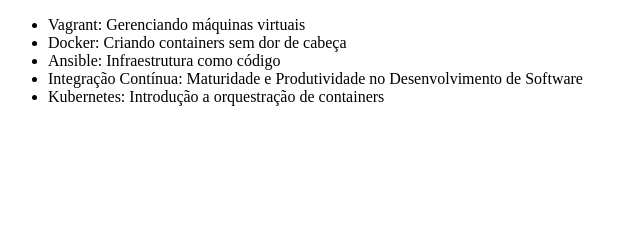
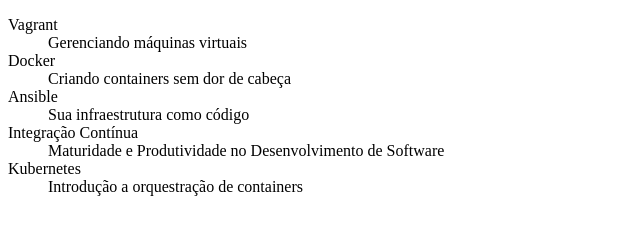
Before and after one commit to julianlucasvb/alura-git, a plain HTML site: page index.html in a window 1280 px wide. Shown: the whole page, without its empty margins (0-640 px from the left). Drawn offline with Linux system fonts and the light colour scheme.

Commit message:
Separando os títulos

```diff
--- a/index.html
+++ b/index.html
@@ -5,15 +5,17 @@
     <title>Lista de Cursos de DevOps da Alura</title>
   </head>
   <body>
-    <ul>
-      <li>Vagrant: Gerenciando máquinas virtuais</li>
-      <li>Docker: Criando containers sem dor de cabeça</li>
-      <li>Ansible: Infraestrutura como código</li>
-      <li>
-        Integração Contínua: Maturidade e Produtividade no Desenvolvimento de
-        Software
-      </li>
-      <li>Kubernetes: Introdução a orquestração de containers</li>
-    </ul>
+    <dl>
+      <dt>Vagrant</dt>
+      <dd>Gerenciando máquinas virtuais</dd>
+      <dt>Docker</dt>
+      <dd>Criando containers sem dor de cabeça</dd>
+      <dt>Ansible</dt>
+      <dd>Sua infraestrutura como código</dd>
+      <dt>Integração Contínua</dt>
+      <dd>Maturidade e Produtividade no Desenvolvimento de Software</dd>
+      <dt>Kubernetes</dt>
+      <dd>Introdução a orquestração de containers</dd>
+    </dl>
   </body>
 </html>
```
